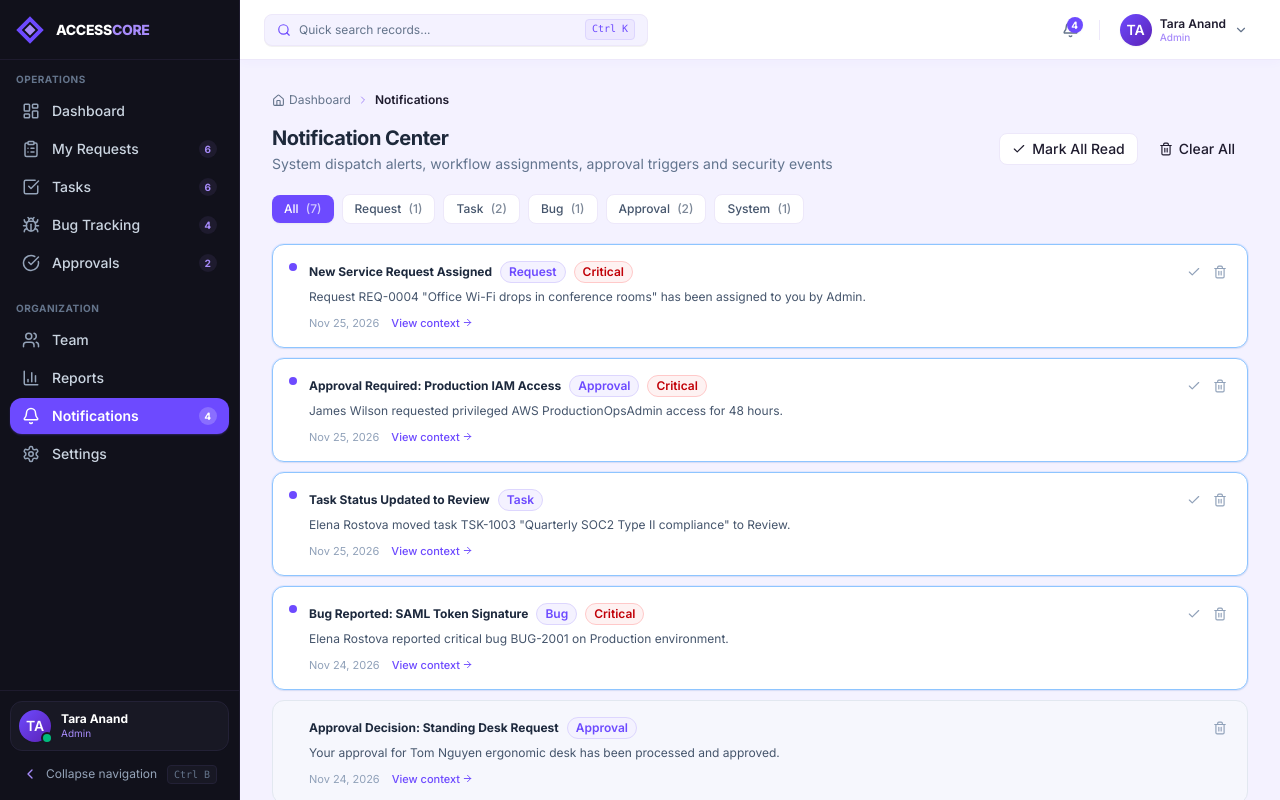
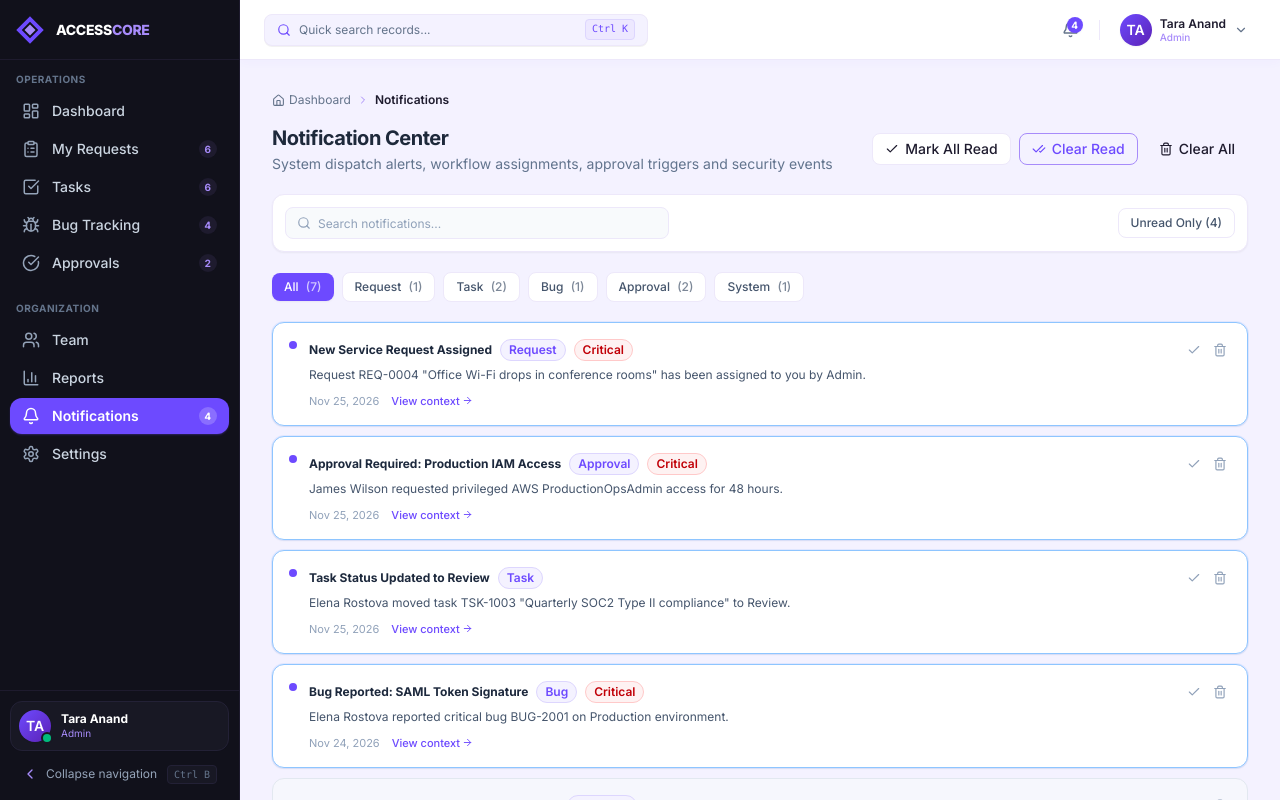
Before and after one commit to kirubhashree06/AccessCore, a React (Vite) app: page /notifications in a window 1280 px wide. Shown: the top 800 px of the page. Built offline with nearby package versions, Linux system fonts and the light colour scheme.

Commit message:
feat(notifications): search input, unread-only filter, and clear-read actions

```diff
--- a/src/pages/NotificationsPage.jsx
+++ b/src/pages/NotificationsPage.jsx
@@ -1,10 +1,8 @@
 import { useState, useMemo } from 'react'
 import { motion, AnimatePresence } from 'framer-motion'
 import {
-  Bell, Check, Trash2, CheckCircle2,
-  Clock, ShieldAlert, ArrowRight, Inbox, Filter
+  Check, Trash2, ArrowRight, Inbox, Search, CheckCheck
 } from 'lucide-react'
-import Card from '../components/ui/Card'
 import Button from '../components/ui/Button'
 import Badge from '../components/ui/Badge'
 import { useNotifications } from '../context/NotificationsContext'
@@ -19,11 +17,29 @@ export default function NotificationsPage() {
   const { toasts, toast, dismiss } = useToast()
 
   const [activeCategory, setActiveCategory] = useState('All')
+  const [unreadOnly, setUnreadOnly] = useState(false)
+  const [search, setSearch] = useState('')
 
   const filteredNotifications = useMemo(() => {
-    if (activeCategory === 'All') return notifications
-    return notifications.filter(n => n.category === activeCategory)
-  }, [notifications, activeCategory])
+    return notifications.filter(n => {
+      const matchCat = activeCategory === 'All' || n.category === activeCategory
+      const matchUnread = unreadOnly ? n.unread : true
+      const matchSearch =
+        n.title.toLowerCase().includes(search.toLowerCase()) ||
+        n.message.toLowerCase().includes(search.toLowerCase())
+      return matchCat && matchUnread && matchSearch
+    })
+  }, [notifications, activeCategory, unreadOnly, search])
+
+  const handleClearRead = () => {
+    const readItems = notifications.filter(n => !n.unread)
+    if (readItems.length === 0) {
+      toast.info('No read notifications to clear')
+      return
+    }
+    readItems.forEach(n => clearNotification(n.id))
+    toast.success(`Cleared ${readItems.length} read notifications`)
+  }
 
   return (
     <div className="space-y-5">
@@ -53,6 +69,18 @@ export default function NotificationsPage() {
             </Button>
           )}
 
+          {notifications.some(n => !n.unread) && (
+            <Button
+              variant="outline"
+              size="sm"
+              iconLeft={<CheckCheck size={14} />}
+              onClick={handleClearRead}
+              title="Clear all already read notifications"
+            >
+              Clear Read
+            </Button>
+          )}
+
           {notifications.length > 0 && (
             <Button
               variant="ghost"
@@ -65,6 +93,41 @@ export default function NotificationsPage() {
             >
               Clear All
             </Button>
+          )}
+        </div>
+      </div>
+
+      {/* Search and Quick Filters */}
+      <div className="flex flex-wrap items-center justify-between gap-3 bg-white p-3 rounded-xl border border-[#EDE8FA] shadow-xs">
+        <div className="relative flex-1 min-w-[200px] max-w-sm">
+          <Search size={14} className="absolute left-3 top-1/2 -translate-y-1/2 text-slate-400" />
+          <input
+            type="text"
+            placeholder="Search notifications..."
+            value={search}
+            onChange={(e) => setSearch(e.target.value)}
+            className="w-full h-8 pl-8 pr-3 text-xs rounded-lg border border-[#EDE8FA] bg-slate-50 text-[#1E293B] placeholder:text-slate-400 focus:outline-none focus:ring-1 focus:ring-[#6D4AFF]"
+          />
+        </div>
+
+        <div className="flex items-center gap-2">
+          <button
+            onClick={() => setUnreadOnly(prev => !prev)}
+            className={`px-3 py-1.5 rounded-lg text-xs font-medium transition-all border ${
+              unreadOnly
+                ? 'bg-amber-500 text-white border-amber-500 shadow-xs'
+                : 'bg-white border-[#EDE8FA] text-slate-600 hover:border-slate-300'
+            }`}
+          >
+            Unread Only ({unreadCount})
+          </button>
+          {(search || unreadOnly) && (
+            <button
+              onClick={() => { setSearch(''); setUnreadOnly(false) }}
+              className="text-xs text-[#6D4AFF] hover:underline px-2"
+            >
+              Reset
+            </button>
           )}
         </div>
       </div>
```
